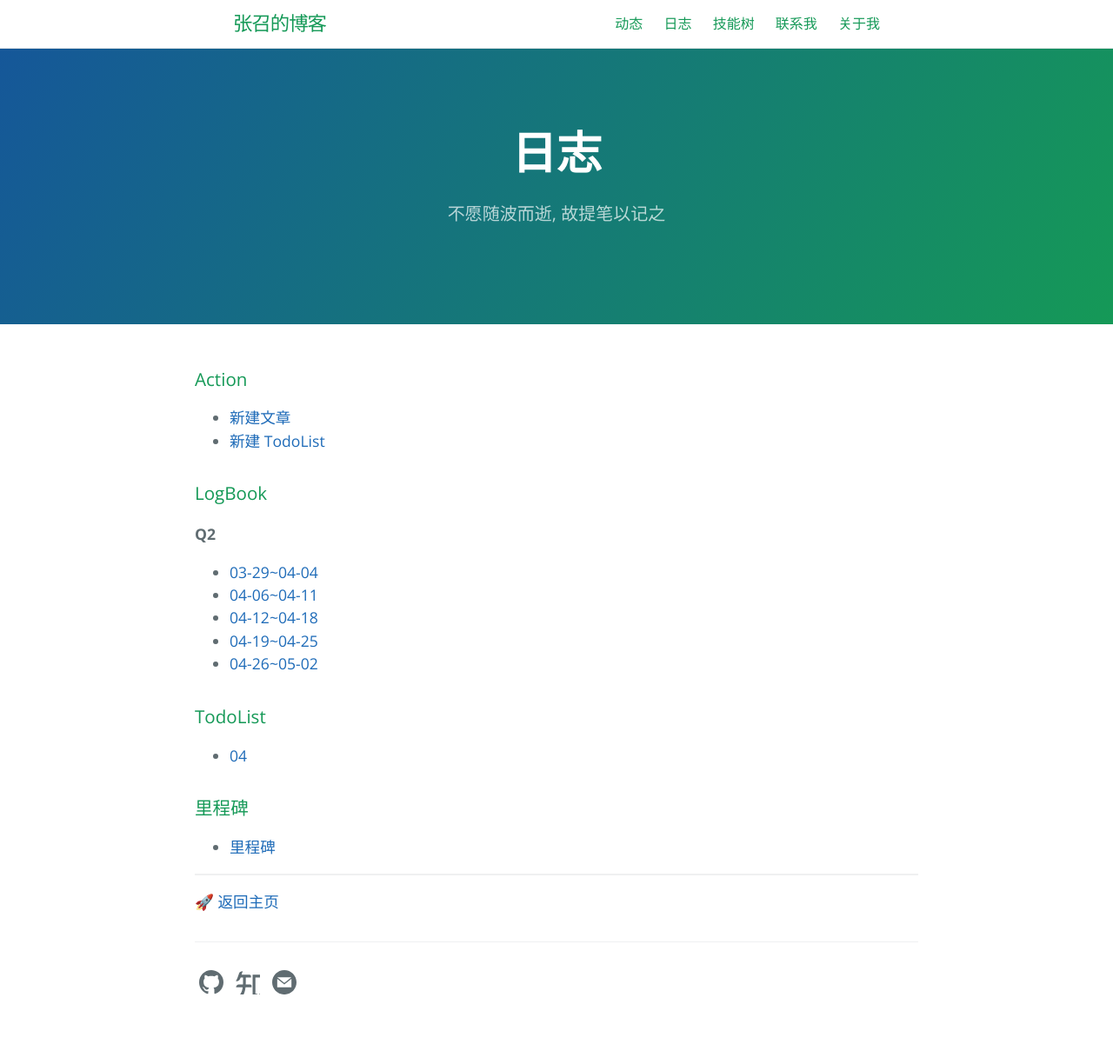
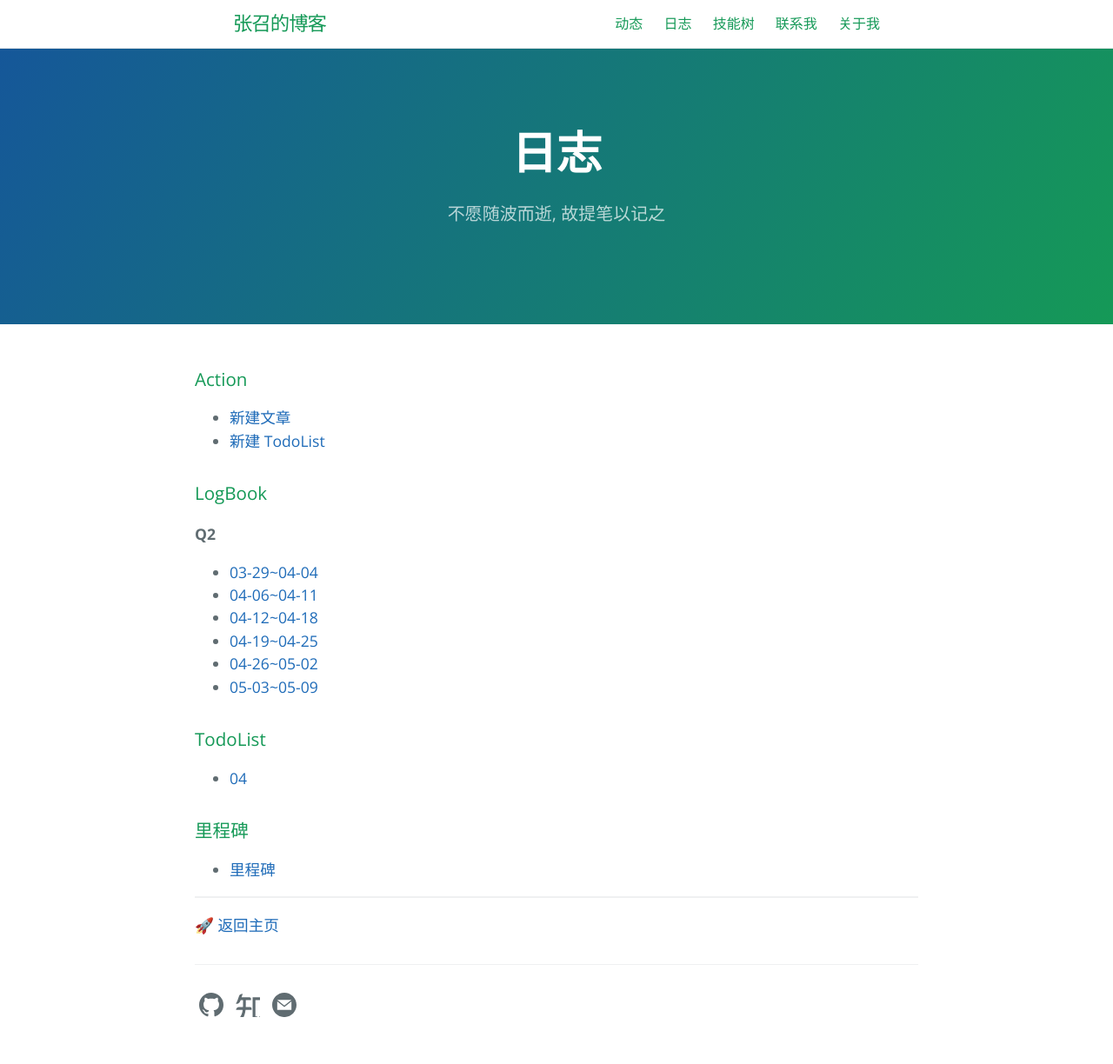
Before and after one commit to kougazhang/oom, a Jekyll site: the page built from logBook.md, in a window 1280 px wide. Shown: the whole page at 87% size. Built offline with Jekyll 4.4.1, drawn with Linux system fonts in a browser that asks for light colours; before the commit the page ends 1198 px from its top, so only the background shows below that.

Commit message:
05-03~05-09

```diff
--- a/logBook.md
+++ b/logBook.md
@@ -18,6 +18,7 @@ order: 3
 + [04-12~04-18](https://github.com/kougazhang/life_note/blob/master/2021/04-12~04-18.md)
 + [04-19~04-25](https://github.com/kougazhang/life_note/blob/master/2021/04-19~04-25.md)
 + [04-26~05-02](https://github.com/kougazhang/life_note/blob/master/2021/04-26~05-02.md)
++ [05-03~05-09](https://github.com/kougazhang/life_note/blob/master/2021/05-03~05-09.md)
 
 ### TodoList
 + [04](https://github.com/kougazhang/life_note/blob/master/2021/TodoList04.md)
```
